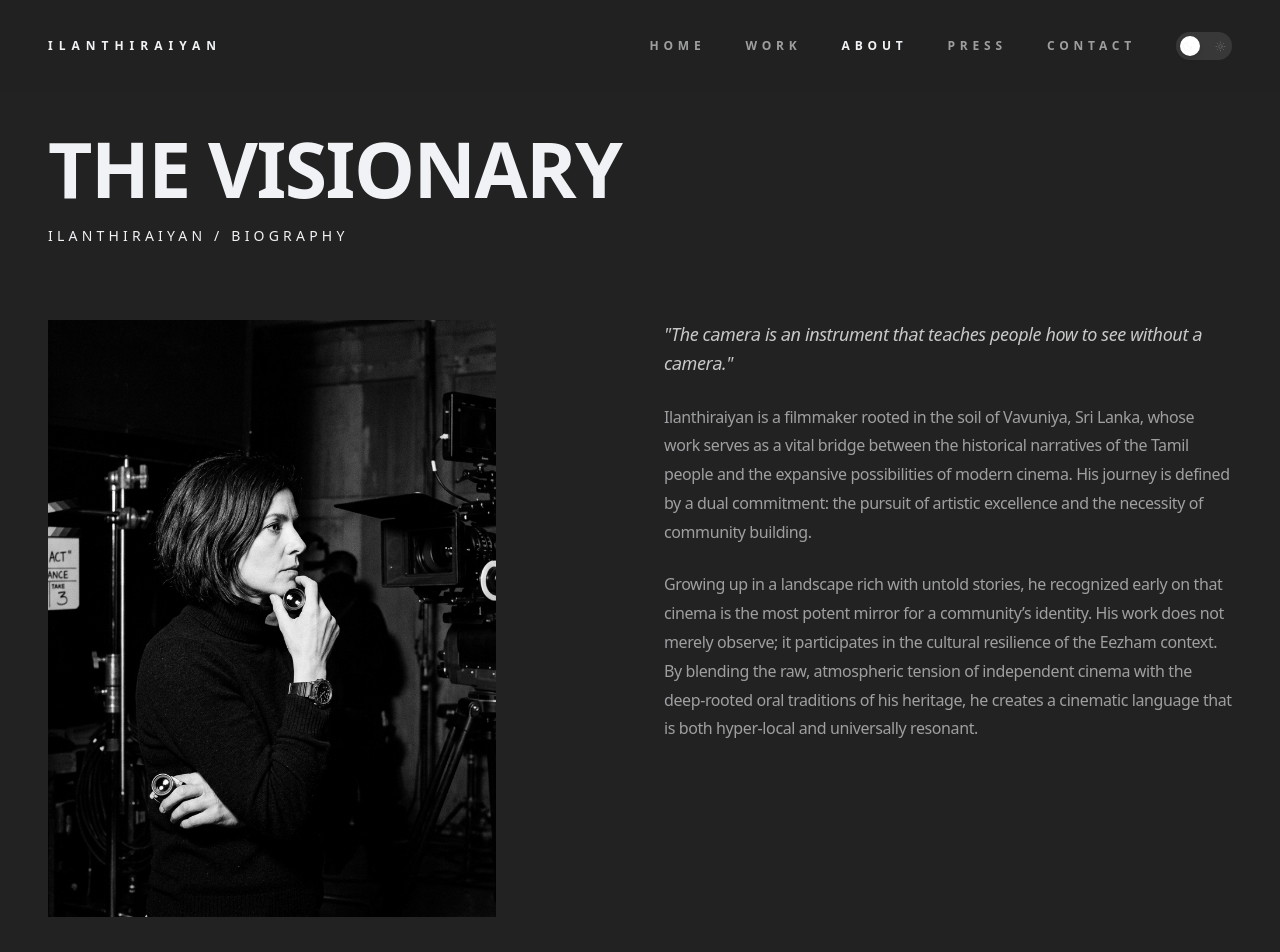
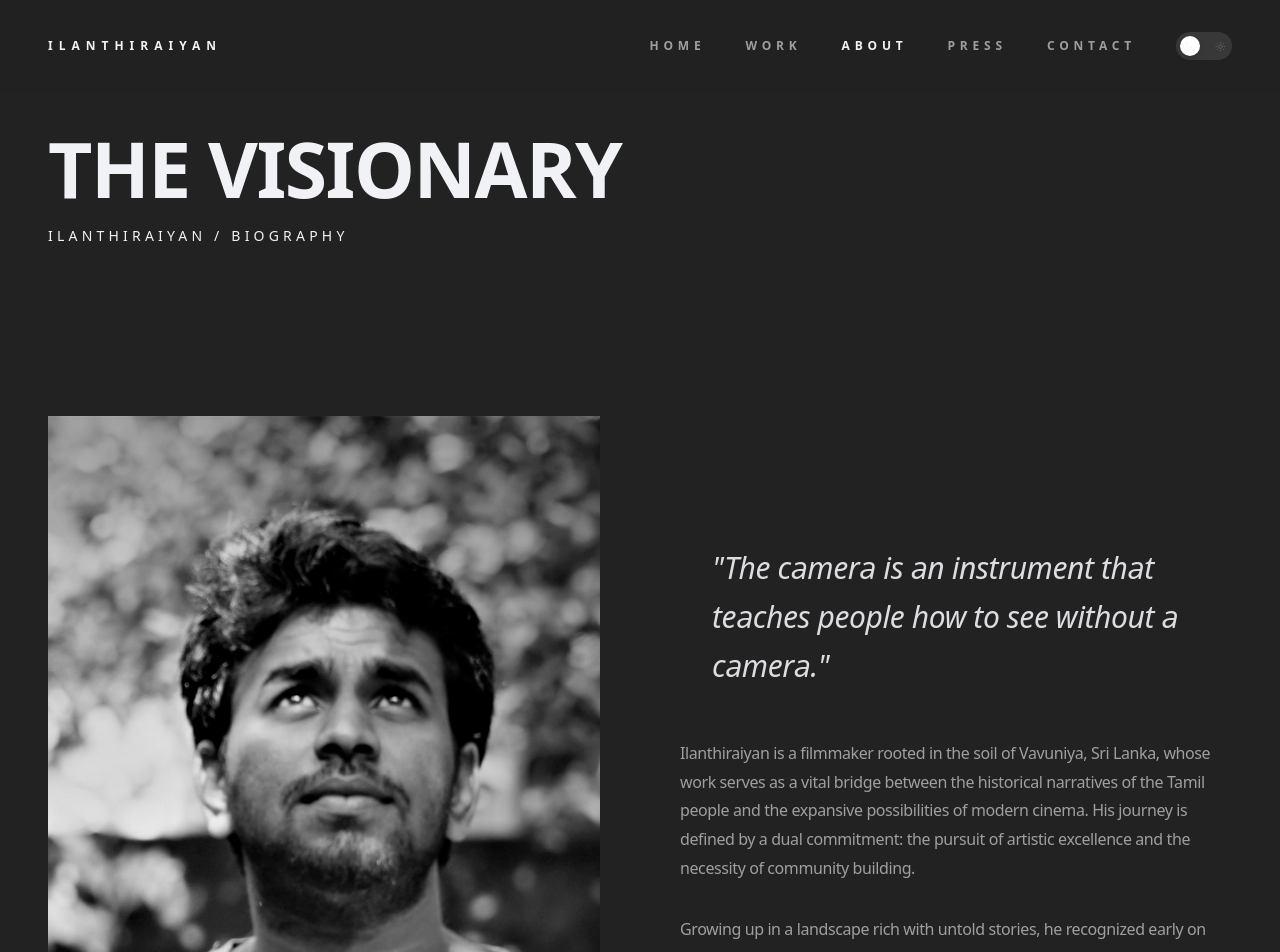
Before and after one commit to Ramsan-code/founder-portfolio, a Next.js app: page /about in a window 1280 px wide. Shown: the top 952 px of the page. Built offline with nearby package versions, Linux system fonts and the light colour scheme.

Commit message:
feat: update director portrait assets and refine layout in home and about sections

```diff
--- a/src/app/about/page.tsx
+++ b/src/app/about/page.tsx
@@ -39,30 +39,34 @@ export default function AboutPage() {
         />
       </section>
 
-      {/* Two-Column Bio Section */}
-      <section className="px-6 sm:px-12 pb-12">
-        <div className="grid grid-cols-1 md:grid-cols-2 gap-12 items-start">
-          <div className="relative w-full max-w-md aspect-[3/4] overflow-hidden">
+      {/* Bio Section with Portrait */}
+      <section className="px-6 sm:px-12 py-24">
+        <div className="grid grid-cols-1 lg:grid-cols-2 gap-20 items-stretch max-w-7xl mx-auto">
+          {/* Left Side: Portrait — More prominent */}
+          <div className="relative w-full min-h-[500px] lg:min-h-[800px] overflow-hidden rounded-sm grayscale contrast-[1.1]">
             <Image
               src="/images/patty_moore_portrait.png"
               alt="Ilanthiraiyan — Director Portrait"
               fill
-                className="object-cover grayscale"
-                sizes="(max-width: 768px) 100vw, 448px"
+              className="object-cover object-top"
+              sizes="(max-width: 1024px) 100vw, 50vw"
               priority
             />
           </div>
 
-          <div className="max-w-xl space-y-6">
-            <p className="text-lg font-medium opacity-80 leading-relaxed italic">
+          {/* Right Side: Narrative Content */}
+          <div className="flex flex-col justify-center space-y-12">
+            <p className="text-2xl sm:text-3xl font-medium opacity-90 leading-relaxed italic border-l-2 border-black/10 dark:border-white/10 pl-8">
               "The camera is an instrument that teaches people how to see without a camera."
             </p>
+            <div className="space-y-8">
               <p className="text-sm sm:text-base opacity-60 leading-[1.8] font-light">
                 Ilanthiraiyan is a filmmaker rooted in the soil of Vavuniya, Sri Lanka, whose work serves as a vital bridge between the historical narratives of the Tamil people and the expansive possibilities of modern cinema. His journey is defined by a dual commitment: the pursuit of artistic excellence and the necessity of community building.
               </p>
               <p className="text-sm sm:text-base opacity-60 leading-[1.8] font-light">
                 Growing up in a landscape rich with untold stories, he recognized early on that cinema is the most potent mirror for a community’s identity. His work does not merely observe; it participates in the cultural resilience of the Eezham context. By blending the raw, atmospheric tension of independent cinema with the deep-rooted oral traditions of his heritage, he creates a cinematic language that is both hyper-local and universally resonant.
               </p>
+            </div>
           </div>
         </div>
       </section>
--- a/src/app/page.tsx
+++ b/src/app/page.tsx
@@ -21,10 +21,10 @@ export default function Home() {
         {/* Right Side: Cinematic Image */}
         <section className="relative h-[60vh] md:h-screen w-full overflow-hidden">
           <Image
-            src="/images/work-1.png"
-            alt="Director vision"
+            src="/images/patty_moore_portrait.png"
+            alt="Ilanthiraiyan — Director Portrait"
             fill
-            className="object-cover grayscale brightness-50 opacity-70"
+            className="object-cover object-top grayscale contrast-[1.1]"
             priority
           />
           <div className="absolute inset-0 bg-gradient-to-r from-charcoal via-transparent to-transparent hidden md:block" />
```
Also changed, not shown: public/images/patty_moore_portrait.png, public/images/patty_moore_portrait1.png (added). Lines whose indentation alone changed are shown as unchanged.
